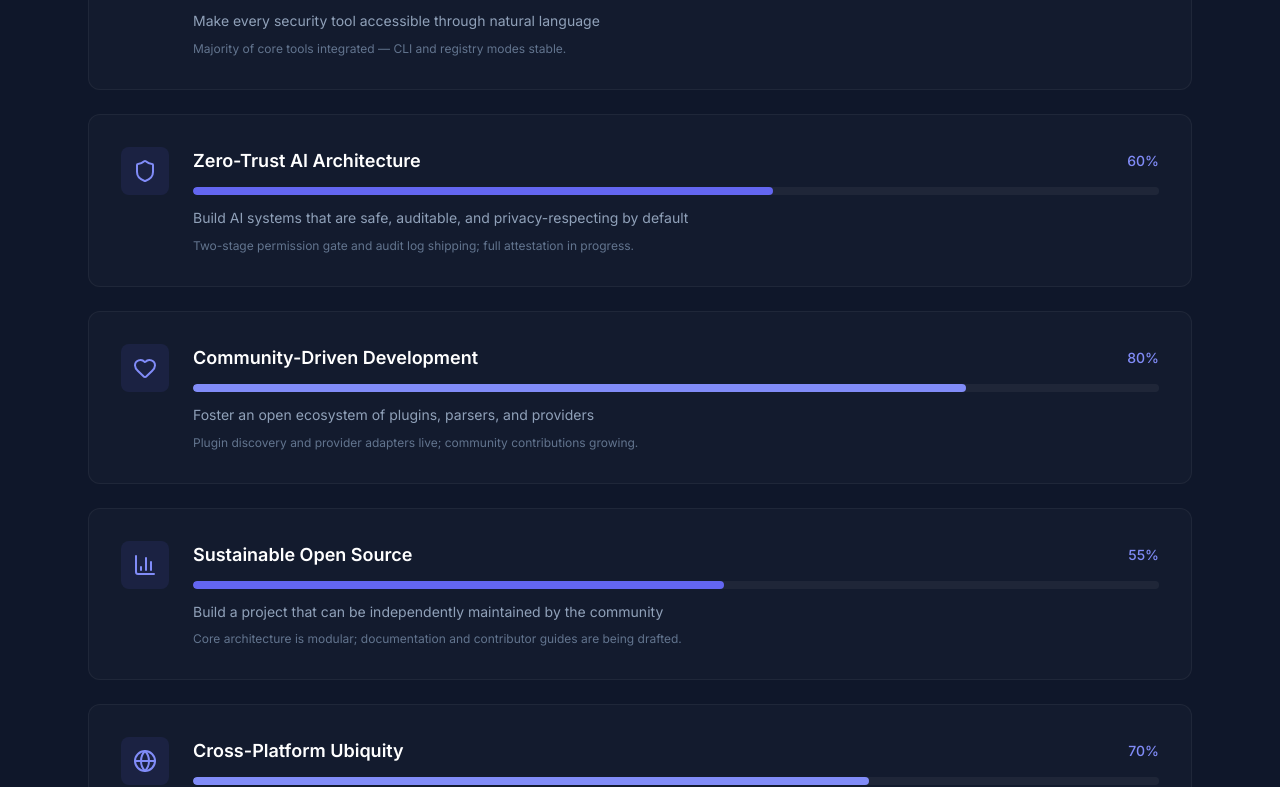
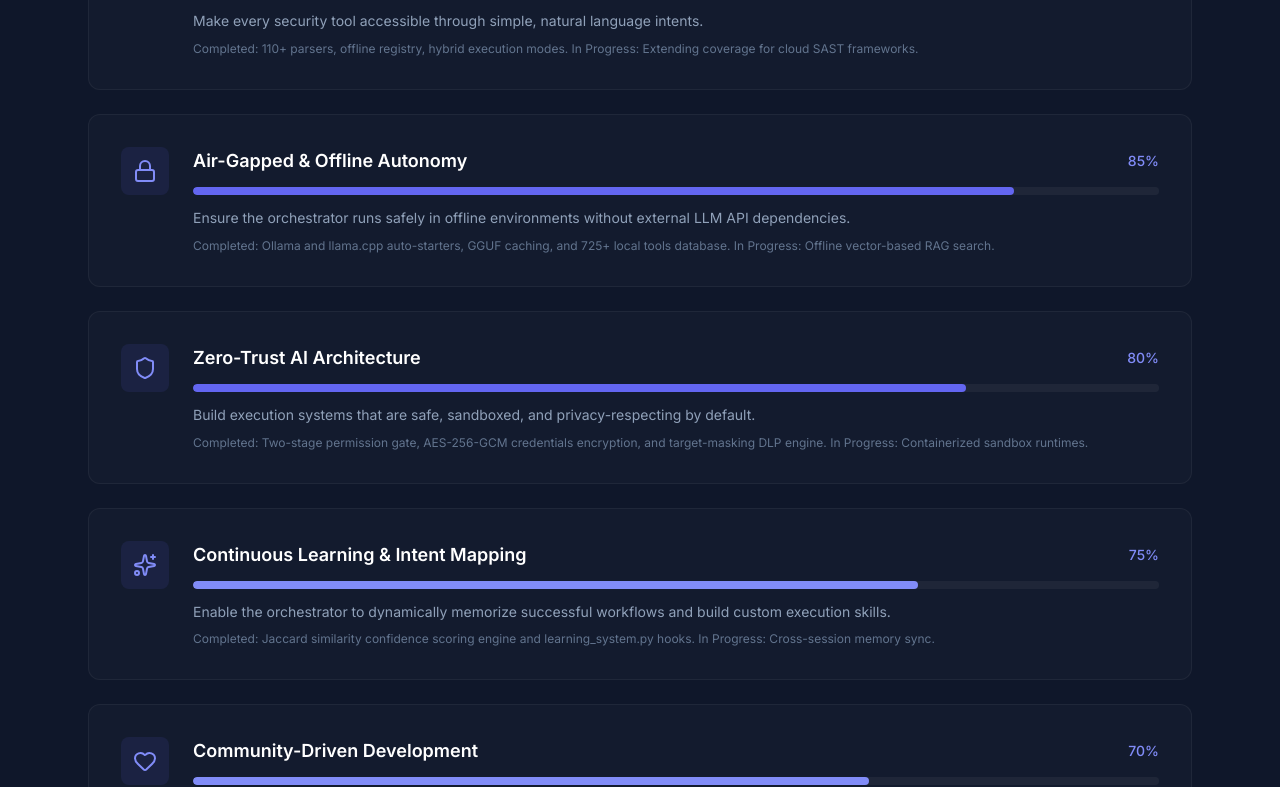
Before and after one commit to siyarix/siyarix.github.io, a Next.js app: page /vision in a window 1280 px wide. Shown: the part 1393-2180 px from the top of the page. Built offline with nearby package versions, Linux system fonts and the light colour scheme.

Commit message:
Docs: Update Siyarix vision goal pillars to outline completed features versus in-progress goals

```diff
--- a/src/app/vision/page.tsx
+++ b/src/app/vision/page.tsx
@@ -1,5 +1,5 @@
 import type { Metadata } from "next";
-import { Target, Eye, Heart, Shield, BarChart3, Globe } from "lucide-react";
+import { Target, Eye, Heart, Shield, Globe, Lock, Sparkles } from "lucide-react";
 
 export const metadata: Metadata = {
   title: "Vision & Goals",
@@ -9,52 +9,62 @@ const pillars = [
   {
     icon: Target,
     title: "Universal Security Automation",
-    progress: 75,
+    progress: 90,
     description:
-      "Make every security tool accessible through natural language",
+      "Make every security tool accessible through simple, natural language intents.",
     status:
-      "Majority of core tools integrated — CLI and registry modes stable.",
+      "Completed: 110+ parsers, offline registry, hybrid execution modes. In Progress: Extending coverage for cloud SAST frameworks.",
     color: "bg-siyarix-600",
+  },
+  {
+    icon: Lock,
+    title: "Air-Gapped & Offline Autonomy",
+    progress: 85,
+    description:
+      "Ensure the orchestrator runs safely in offline environments without external LLM API dependencies.",
+    status:
+      "Completed: Ollama and llama.cpp auto-starters, GGUF caching, and 725+ local tools database. In Progress: Offline vector-based RAG search.",
+    color: "bg-siyarix-500",
   },
   {
     icon: Shield,
     title: "Zero-Trust AI Architecture",
-    progress: 60,
+    progress: 80,
     description:
-      "Build AI systems that are safe, auditable, and privacy-respecting by default",
+      "Build execution systems that are safe, sandboxed, and privacy-respecting by default.",
     status:
-      "Two-stage permission gate and audit log shipping; full attestation in progress.",
+      "Completed: Two-stage permission gate, AES-256-GCM credentials encryption, and target-masking DLP engine. In Progress: Containerized sandbox runtimes.",
     color: "bg-siyarix-500",
+  },
+  {
+    icon: Sparkles,
+    title: "Continuous Learning & Intent Mapping",
+    progress: 75,
+    description:
+      "Enable the orchestrator to dynamically memorize successful workflows and build custom execution skills.",
+    status:
+      "Completed: Jaccard similarity confidence scoring engine and learning_system.py hooks. In Progress: Cross-session memory sync.",
+    color: "bg-siyarix-400",
   },
   {
     icon: Heart,
     title: "Community-Driven Development",
-    progress: 80,
+    progress: 70,
     description:
-      "Foster an open ecosystem of plugins, parsers, and providers",
+      "Foster an open, collaborative ecosystem of security plugins, parsers, and custom model templates.",
     status:
-      "Plugin discovery and provider adapters live; community contributions growing.",
+      "Completed: Static website, live contributors board, public repository release. In Progress: Launching community parser hub.",
     color: "bg-siyarix-400",
   },
   {
-    icon: BarChart3,
-    title: "Sustainable Open Source",
-    progress: 55,
+    icon: Globe,
+    title: "Cross-Platform Portability",
+    progress: 85,
     description:
-      "Build a project that can be independently maintained by the community",
+      "Run reliably across Linux, macOS, and Windows environments.",
     status:
-      "Core architecture is modular; documentation and contributor guides are being drafted.",
+      "Completed: Linux/macOS installers, Windows command compatibility layers, and Ruff lint validations. In Progress: PWA distribution packaging.",
     color: "bg-siyarix-500",
-  },
-  {
-    icon: Globe,
-    title: "Cross-Platform Ubiquity",
-    progress: 70,
-    description:
-      "Run anywhere — Linux, macOS, Windows, mobile, air-gapped",
-    status:
-      "Linux and macOS stable; Windows build and container images available.",
-    color: "bg-siyarix-400",
   },
 ];
 
```
